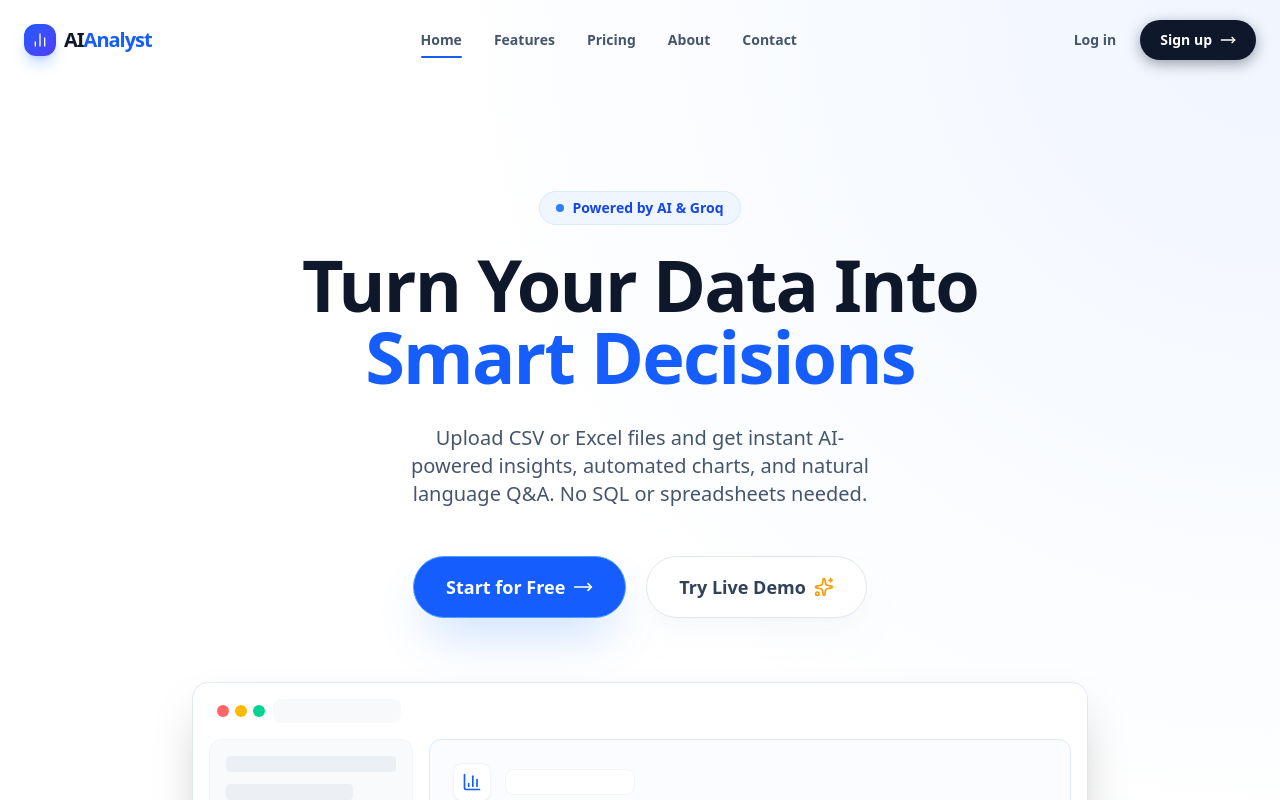
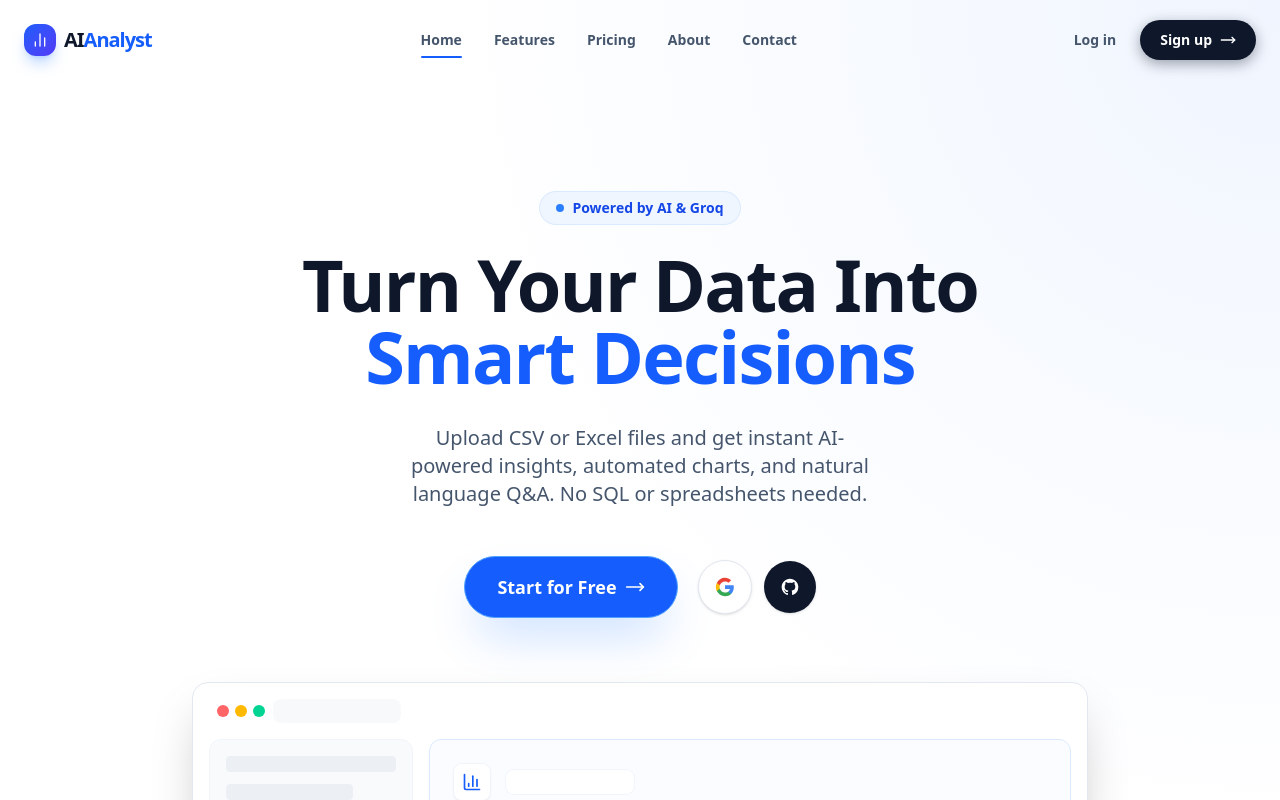
Before and after one commit to zeeshan912989/ai-data-analyst, a Next.js app in the folder frontend/: page / in a window 1280 px wide. Shown: the top 800 px of the page. Built offline with nearby package versions, Linux system fonts and the light colour scheme.

Commit message:
Update production URLs for fetch/CORS compatibility

```diff
--- a/frontend/components/feature-banner.tsx
+++ b/frontend/components/feature-banner.tsx
@@ -79,6 +79,15 @@
                   </div>
                 </div>
                 <div className="pt-4">
+                  {typeof window !== 'undefined' && localStorage.getItem("token") ? (
+                    <Link
+                      href="/dashboard"
+                      className="inline-flex items-center gap-2 px-8 py-4 bg-blue-600 text-white rounded-2xl font-bold hover:bg-blue-700 transition-all shadow-xl shadow-blue-200 group-hover:px-10"
+                    >
+                      View AI Dashboard
+                      <ArrowRight className="w-4 h-4 translate-x-0 group-hover:translate-x-1 transition-transform" />
+                    </Link>
+                  ) : (
                     <Link
                       href="/signup"
                       className="inline-flex items-center gap-2 px-8 py-4 bg-slate-900 text-white rounded-2xl font-bold hover:bg-slate-800 transition-all shadow-xl shadow-slate-200 group-hover:px-10"
@@ -86,6 +95,7 @@
                       Get Started Now
                       <ArrowRight className="w-4 h-4 translate-x-0 group-hover:translate-x-1 transition-transform" />
                     </Link>
+                  )}
                 </div>
               </div>
 
--- a/frontend/components/hero.tsx
+++ b/frontend/components/hero.tsx
@@ -37,13 +37,32 @@
             </p>
 
             <div className="flex flex-col sm:flex-row items-center justify-center gap-5 mb-16">
-              <Link href="/signup" className="w-full sm:w-auto px-8 py-4 rounded-full bg-blue-600 text-white text-lg font-black hover:bg-blue-700 hover:scale-[1.02] active:scale-[0.98] transition-all flex items-center justify-center gap-2 shadow-2xl shadow-blue-500/30 border border-blue-400">
-                Start for Free <MoveRight className="w-5 h-5" />
-              </Link>
-              <Link href="/dashboard" className="w-full sm:w-auto px-8 py-4 rounded-full bg-white text-slate-700 text-lg font-bold border border-slate-200 hover:bg-slate-50 hover:border-slate-300 transition-all flex items-center justify-center gap-2 shadow-xl shadow-slate-100/50 group">
-                Try Live Demo
-                <Sparkles className="w-5 h-5 text-amber-500 group-hover:rotate-12 transition-transform" />
-              </Link>
+              {typeof window !== 'undefined' && localStorage.getItem("token") ? (
+                <Link href="/dashboard" className="w-full sm:w-auto px-10 py-4 rounded-full bg-blue-600 text-white text-lg font-black hover:bg-blue-700 hover:scale-[1.02] active:scale-[0.98] transition-all flex items-center justify-center gap-2 shadow-2xl shadow-blue-500/30 border border-blue-400">
+                  Go to Dashboard <MoveRight className="w-5 h-5" />
+                </Link>
+              ) : (
+                <>
+                  <Link href="/signup" className="w-full sm:w-auto px-8 py-4 rounded-full bg-blue-600 text-white text-lg font-black hover:bg-blue-700 hover:scale-[1.02] active:scale-[0.98] transition-all flex items-center justify-center gap-2 shadow-2xl shadow-blue-500/30 border border-blue-400">
+                    Start for Free <MoveRight className="w-5 h-5" />
+                  </Link>
+                  <div className="flex items-center gap-3">
+                    <Link href="/login" className="p-4 rounded-full bg-white border border-slate-200 hover:bg-slate-50 transition-all shadow-sm group" title="Login with Google">
+                      <svg className="w-5 h-5" viewBox="0 0 24 24">
+                        <path d="M22.56 12.25c0-.78-.07-1.53-.2-2.25H12v4.26h5.92c-.26 1.37-1.04 2.53-2.21 3.31v2.77h3.57c2.08-1.92 3.28-4.74 3.28-8.09z" fill="#4285F4" />
+                        <path d="M12 23c2.97 0 5.46-.98 7.28-2.66l-3.57-2.77c-.98.66-2.23 1.06-3.71 1.06-2.86 0-5.29-1.93-6.16-4.53H2.18v2.84C3.99 20.53 7.7 23 12 23z" fill="#34A853" />
+                        <path d="M5.84 14.09c-.22-.66-.35-1.36-.35-2.09s.13-1.43.35-2.09V7.07H2.18C1.43 8.55 1 10.22 1 12s.43 3.45 1.18 4.93l2.85-2.22.81-.62z" fill="#FBBC05" />
+                        <path d="M12 5.38c1.62 0 3.06.56 4.21 1.64l3.15-3.15C17.45 2.09 14.97 1 12 1 7.7 1 3.99 3.47 2.18 7.07l3.66 2.84c.87-2.6 3.3-4.53 6.16-4.53z" fill="#EA4335" />
+                      </svg>
+                    </Link>
+                    <Link href="/login" className="p-4 rounded-full bg-slate-900 text-white hover:bg-slate-800 transition-all shadow-sm" title="Login with GitHub">
+                      <svg className="w-5 h-5" fill="currentColor" viewBox="0 0 24 24">
+                        <path fillRule="evenodd" d="M12 2C6.477 2 2 6.484 2 12.017c0 4.425 2.865 8.18 6.839 9.504.5.092.682-.217.682-.483 0-.237-.008-.868-.013-1.703-2.782.605-3.369-1.343-3.369-1.343-.454-1.158-1.11-1.466-1.11-1.466-.908-.62.069-.608.069-.608 1.003.07 1.531 1.032 1.531 1.032.892 1.53 2.341 1.088 2.91.832.092-.647.35-1.088.636-1.338-2.22-.253-4.555-1.113-4.555-4.951 0-1.093.39-1.988 1.029-2.688-.103-.253-.446-1.272.098-2.65 0 0 .84-.27 2.75 1.026A9.564 9.564 0 0112 6.844c.85.004 1.705.115 2.504.337 1.909-1.296 2.747-1.027 2.747-1.027.546 1.379.202 2.398.1 2.651.64.7 1.028 1.595 1.028 2.688 0 3.848-2.339 4.695-4.566 4.943.359.309.678.92.678 1.855 0 1.338-.012 2.419-.012 2.747 0 .268.18.58.688.482A10.019 10.019 0 0022 12.017C22 6.484 17.522 2 12 2z" clipRule="evenodd"></path>
+                      </svg>
+                    </Link>
+                  </div>
+                </>
+              )}
             </div>
           </motion.div>
 
```
Lines whose indentation alone changed are shown as unchanged.
